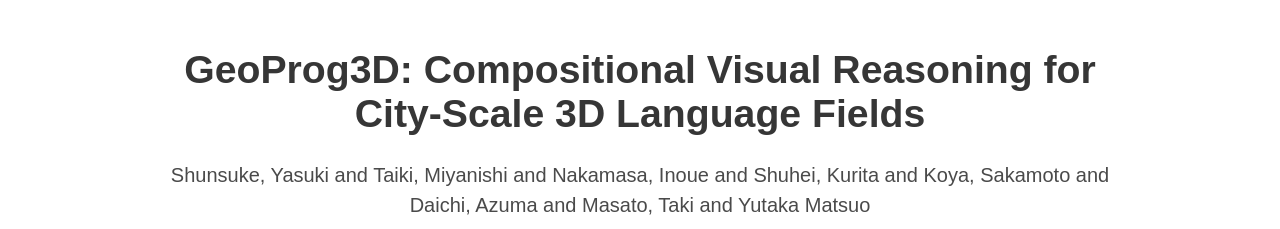
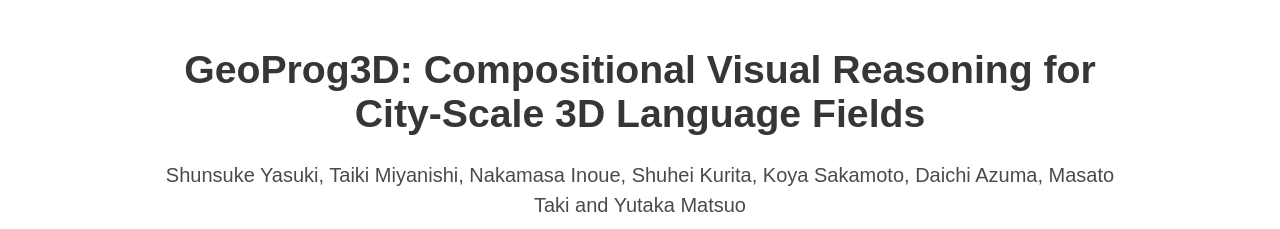
Before and after one commit to snskysk/GeoProg3D, a plain HTML site: page index.html in a window 1280 px wide. Shown: the top 229 px of the page. Drawn offline with Linux system fonts and the light colour scheme; some packages are replaced by stand-ins of ours; files that its build step writes are made by us from their sources; a script that the page names is missing; a web font is replaced by a local one.

Commit message:
Initial commit of project page

```diff
--- a/index.html
+++ b/index.html
@@ -51,7 +51,7 @@
             <h1 class="title is-3 publication-title">GeoProg3D: Compositional Visual Reasoning for <br> City-Scale 3D Language Fields</h1>
             <br>
             <div class="is-size-5 publication-authors">
-              <span class="author-block">Shunsuke, Yasuki and Taiki, Miyanishi and Nakamasa, Inoue and Shuhei, Kurita and Koya, Sakamoto and Daichi, Azuma and Masato, Taki and Yutaka Matsuo</span>
+              <span class="author-block">Shunsuke Yasuki, Taiki Miyanishi, Nakamasa Inoue, Shuhei Kurita, Koya Sakamoto, Daichi Azuma, Masato Taki and Yutaka Matsuo</span>
             </div>
             <div class="column has-text-centered">
               <div class="publication-links">
```
